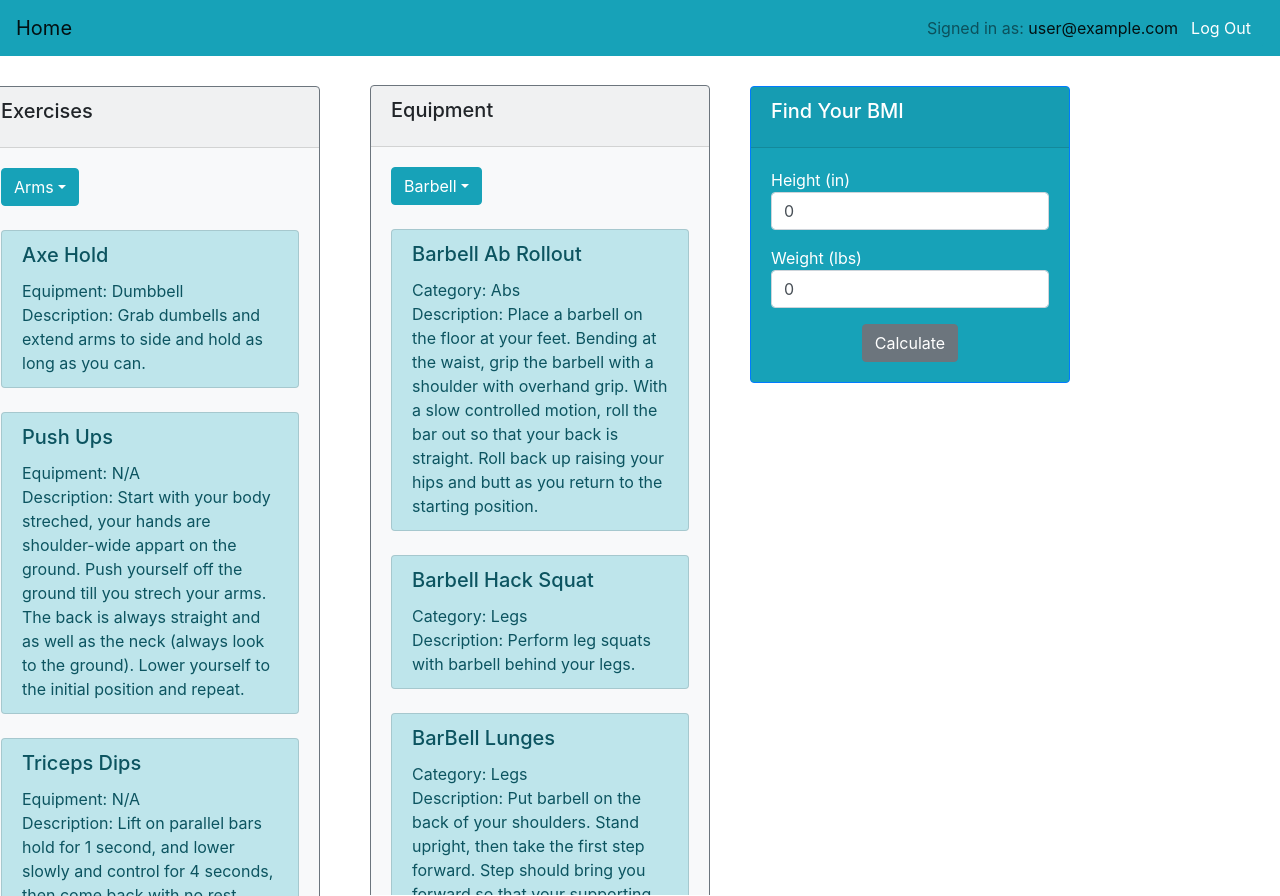
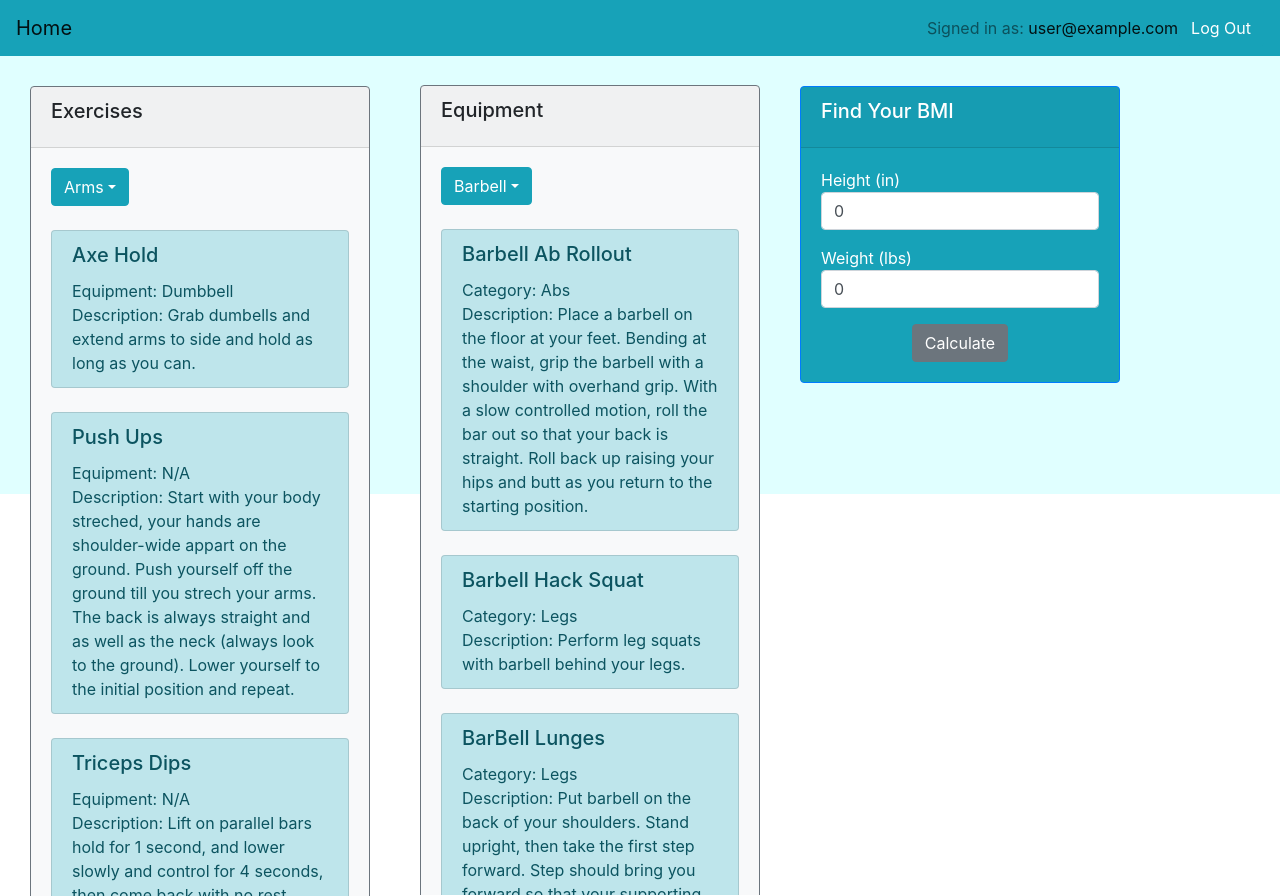
Before and after one commit to SDemero/capstone-client, a React (Create React App) app: page /userdash in a window 1280 px wide. Built offline with nearby package versions, Linux system fonts and the light colour scheme; no server answers; sample sign-in values are in the browser's storage.

Commit message:
screen fixed

```diff
--- a/src/Components/App.css
+++ b/src/Components/App.css
@@ -15,5 +15,6 @@
  #dash{
   width: -3090px;
   margin: 0px auto;
-  margin-left: -450px ;
+  margin-left: -400px ;
+  background-color: lightcyan;
  }
--- a/src/Components/Home.jsx
+++ b/src/Components/Home.jsx
@@ -2,7 +2,7 @@ import React, {Component} from 'react';
 import './Home.css';
 import {Link} from 'react-router-dom';
 import {Carousel, Container} from 'react-bootstrap';
-import NavBar from "./navbar"
+import NavBar from "./NavBar"
 
 
 
```
Also changed, not shown: 1 other file (tests, documents, lock files or other folders).
